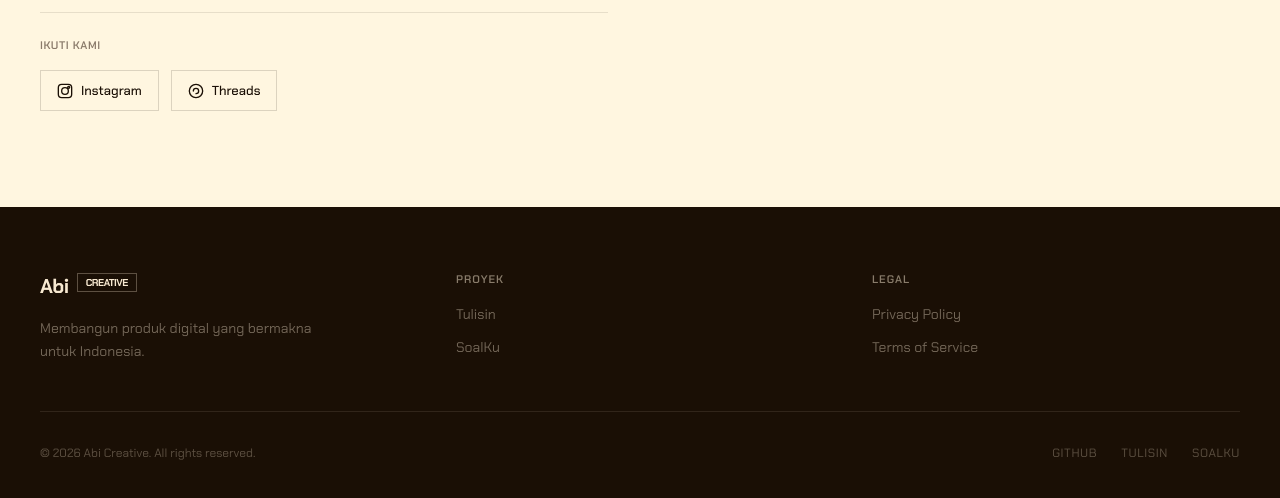
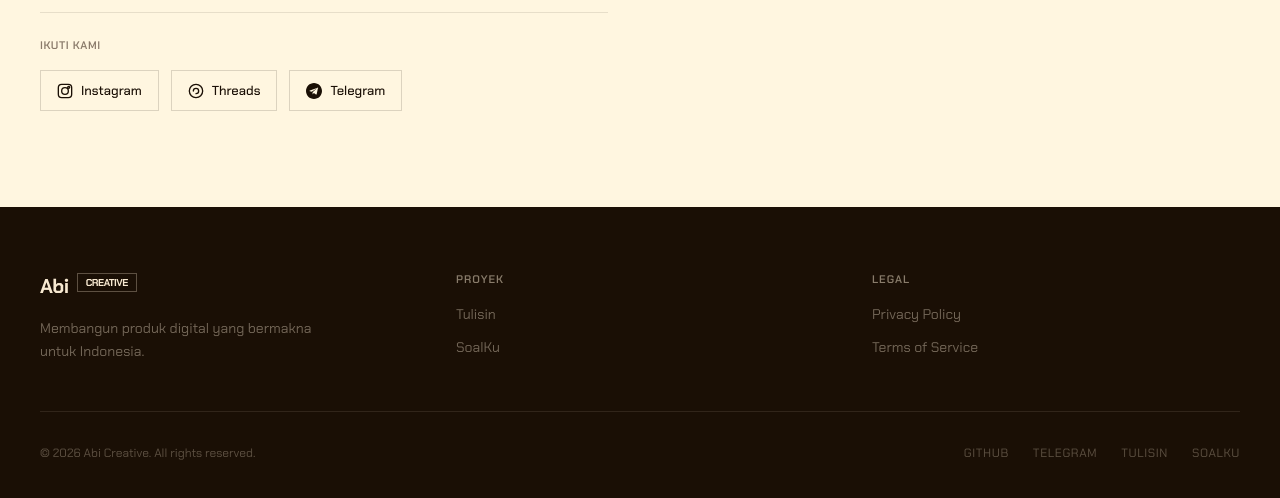
Before and after one commit to mantraabi/abicreative, a Next.js app: page / in a window 1280 px wide. Shown: the part 5004-5502 px from the top of the page. Built offline with nearby package versions, Linux system fonts and the light colour scheme.

Commit message:
feat: add Telegram contact + GSC verification meta

```diff
--- a/src/app/layout.tsx
+++ b/src/app/layout.tsx
@@ -22,6 +22,9 @@ export const metadata: Metadata = {
     images: ["/og-image.svg"],
   },
   metadataBase: new URL("https://abicreative.id"),
+  verification: {
+    google: "3R7pD2Yg6AIfx-4NMcFIm-xkufwDMKnSxlaScseUYXE",
+  },
 };
 
 export default function RootLayout({
--- a/src/app/page.tsx
+++ b/src/app/page.tsx
@@ -519,6 +519,13 @@ function Contact() {
                     </svg>
                     Threads
                   </a>
+                  <a href="https://t.me/abicreativelabs" target="_blank" rel="noopener noreferrer"
+                    className="inline-flex items-center gap-2 px-4 py-2.5 border border-[#1a0f05]/15 text-[13px] font-medium text-[#1a0f05] hover:border-[#be3f00] hover:text-[#be3f00] transition-colors">
+                    <svg width="16" height="16" viewBox="0 0 24 24" fill="currentColor">
+                      <path d="M12 0C5.37 0 0 5.37 0 12s5.37 12 12 12 12-5.37 12-12S18.63 0 12 0zm5.95 7.47l-1.97 9.28c-.15.67-.54.83-1.09.52l-3.02-2.22-1.46 1.4c-.16.16-.3.3-.61.3l.22-3.06 5.56-5.02c.24-.22-.05-.33-.37-.14L8.68 13.3l-2.97-.93c-.65-.2-.66-.65.14-.96l11.6-4.47c.54-.2 1.01.13.83.96l-.33-.43z"/>
+                    </svg>
+                    Telegram
+                  </a>
                 </div>
               </div>
             </Animate>
@@ -602,6 +609,8 @@ function Footer() {
           <div className="flex items-center gap-6">
             <a href="https://github.com/mantraabi" target="_blank" rel="noopener noreferrer"
               className="text-[12px] text-[#f8e9d1]/30 hover:text-[#f8e9d1] transition-colors uppercase tracking-wider">GitHub</a>
+            <a href="https://t.me/abicreativelabs" target="_blank" rel="noopener noreferrer"
+              className="text-[12px] text-[#f8e9d1]/30 hover:text-[#f8e9d1] transition-colors uppercase tracking-wider">Telegram</a>
             <a href="https://www.tulisin.my.id" target="_blank" rel="noopener noreferrer"
               className="text-[12px] text-[#f8e9d1]/30 hover:text-[#f8e9d1] transition-colors uppercase tracking-wider">Tulisin</a>
             <a href="https://soalku.vercel.app" target="_blank" rel="noopener noreferrer"
```
